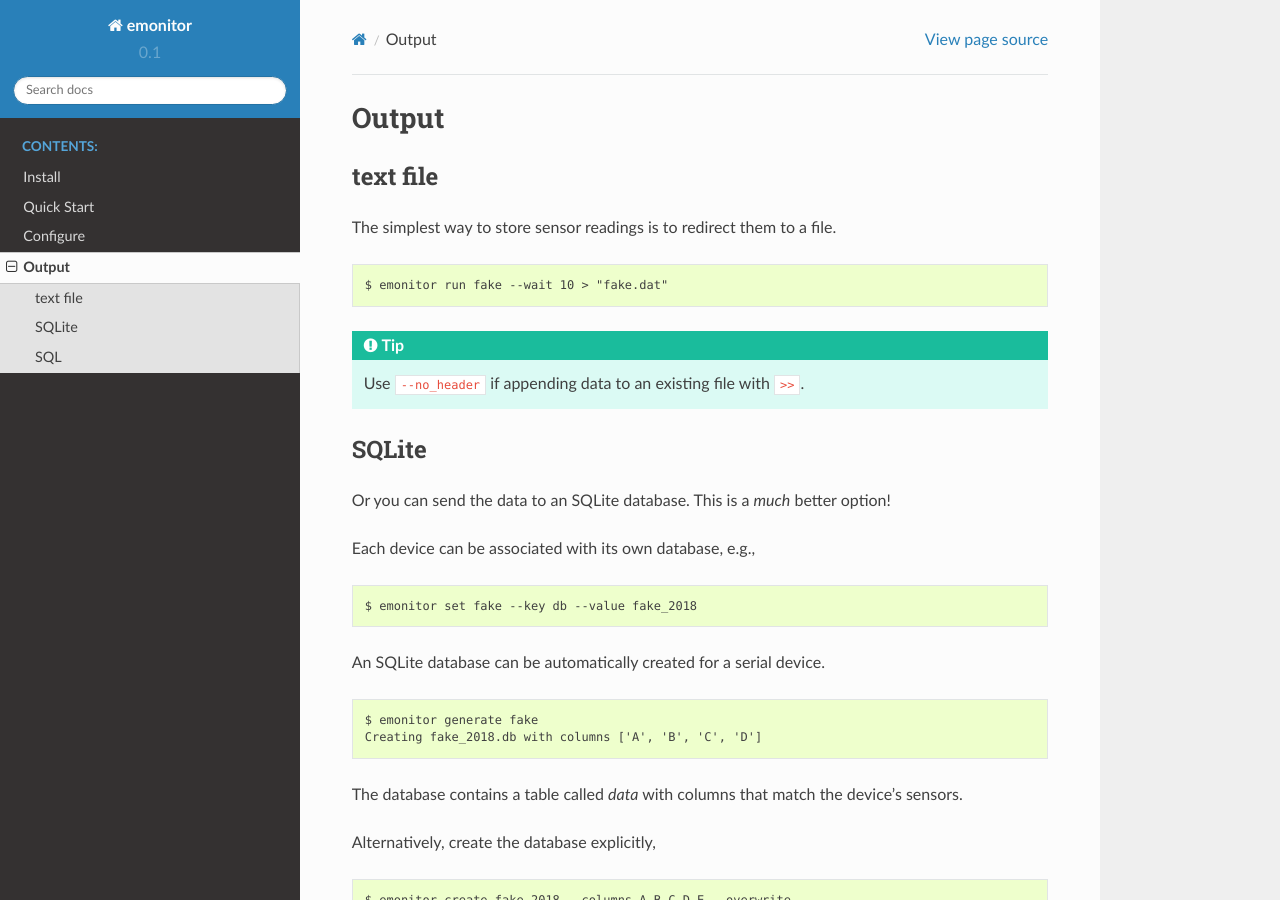
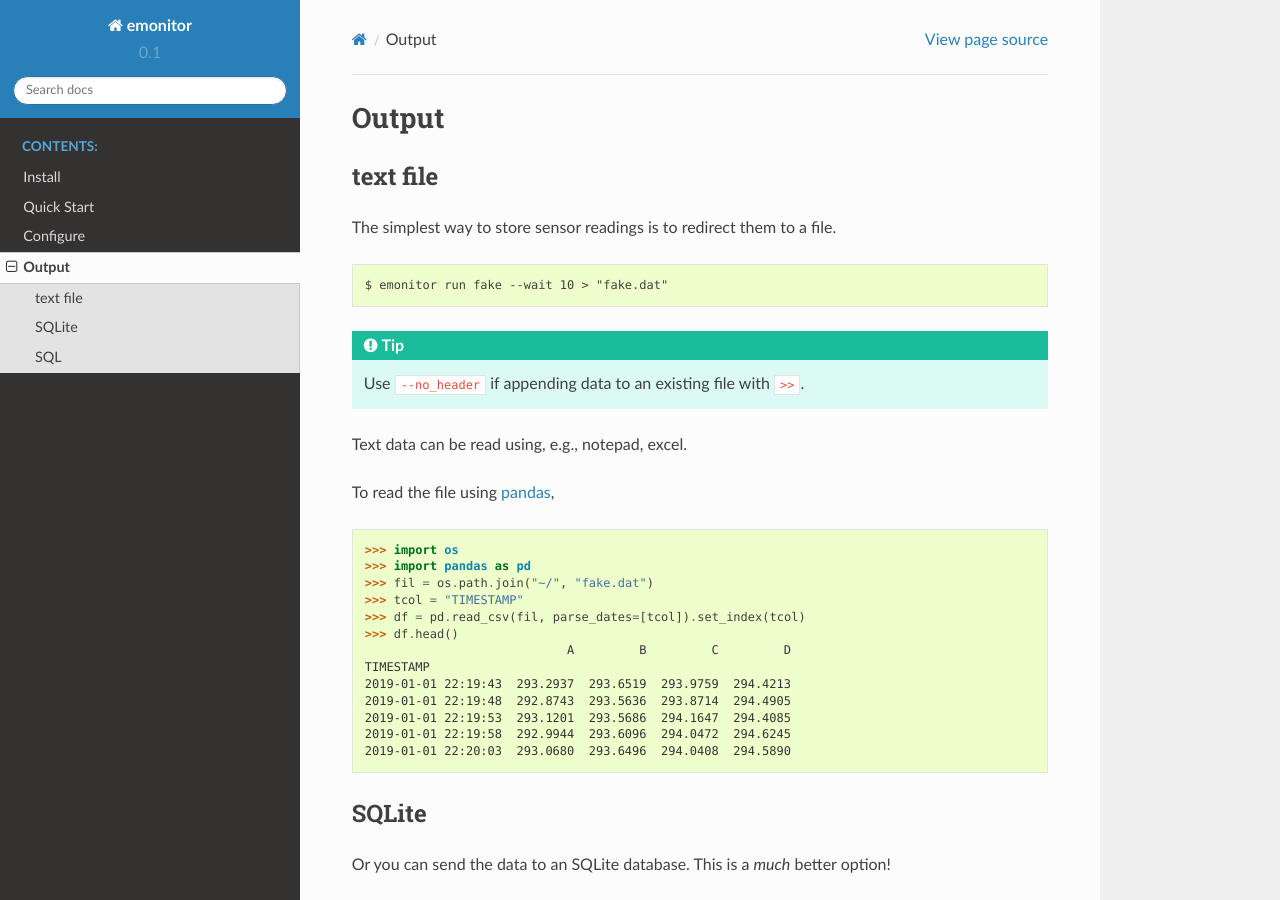
Before and after one commit to ad3ller/emonitor, a Sphinx documentation site: the page built from docs/source/output.rst, in a window 1280 px wide and 900 px high. Built offline with Sphinx 7.4.7 and the Read the Docs theme 2.0.0, drawn with Linux system fonts in a browser that asks for light colours.

Commit message:
read text data

```diff
--- a/docs/source/output.rst
+++ b/docs/source/output.rst
@@ -13,6 +13,27 @@ The simplest way to store sensor readings is to redirect them to a file.
 .. TIP::
 
     Use ``--no_header`` if appending data to an existing file with ``>>``.
+
+Text data can be read using, e.g., notepad, excel.
+
+To read the file using `pandas <https://pandas.pydata.org/>`_,
+
+::
+
+    >>> import os
+    >>> import pandas as pd
+    >>> fil = os.path.join("~/", "fake.dat")
+    >>> tcol = "TIMESTAMP"
+    >>> df = pd.read_csv(fil, parse_dates=[tcol]).set_index(tcol)
+    >>> df.head()
+                                A         B         C         D
+    TIMESTAMP
+    2019-01-01 22:19:43  293.2937  293.6519  293.9759  294.4213
+    2019-01-01 22:19:48  292.8743  293.5636  293.8714  294.4905
+    2019-01-01 22:19:53  293.1201  293.5686  294.1647  294.4085
+    2019-01-01 22:19:58  292.9944  293.6096  294.0472  294.6245
+    2019-01-01 22:20:03  293.0680  293.6496  294.0408  294.5890
+
 
 SQLite
 ++++++
```
